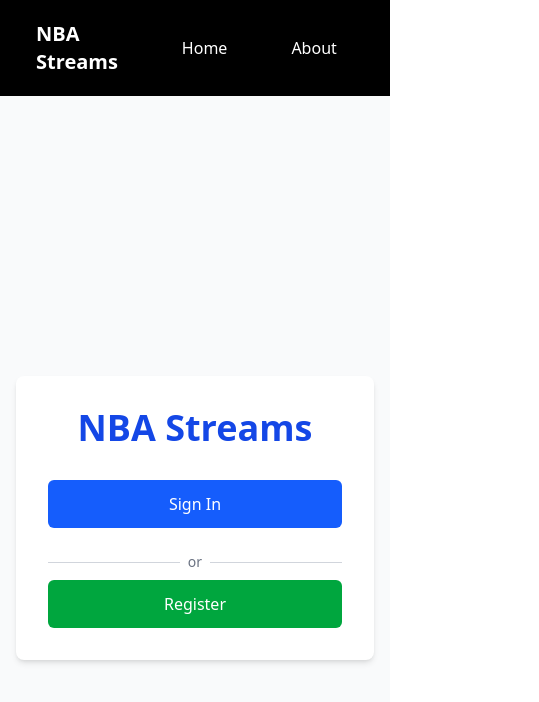
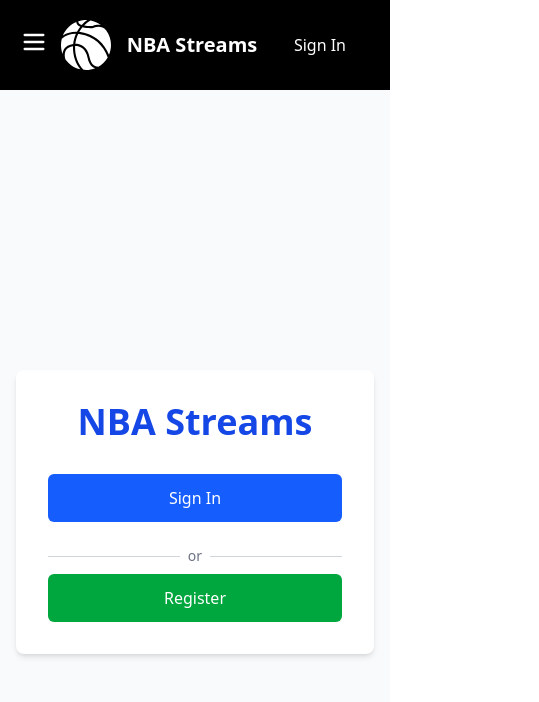
Before and after one commit to andywelly/nba-streams, a Next.js app: page / in a window 390 px wide. Shown: the top 702 px of the page, 539 px wide, since content can reach past the window. Built offline with nearby package versions, Linux system fonts and the light colour scheme; no server answers.

Commit message:
Add burger for mobile

```diff
--- a/components/header.tsx
+++ b/components/header.tsx
@@ -3,20 +3,40 @@
 import Link from 'next/link';
 import Image from 'next/image';
 import { useSession, signOut } from 'next-auth/react';
+import { useState } from 'react';
+import { Menu, X } from 'lucide-react';
 
 export default function Header() {
   const { data: session } = useSession(); // Get the user session
+  const [mobileMenuOpen, setMobileMenuOpen] = useState(false);
+
+  const toggleMobileMenu = () => {
+    setMobileMenuOpen(!mobileMenuOpen);
+  };
 
   return (
     <header className="bg-black">
       <nav className="relative z-10 p-5 flex items-center justify-between">
-        {/* Left Side: Basketball Logo, NBA Streams, and Navigation Links */}
-        <div className="flex items-center gap-4">
-          {/* Basketball Logo and NBA Streams */}
+        {/* Mobile Burger Menu */}
+        <div className="md:hidden">
+          <button
+            onClick={toggleMobileMenu}
+            className="text-white focus:outline-none"
+            aria-label="Toggle menu"
+          >
+            {mobileMenuOpen ? (
+              <X size={28} className="text-white" />
+            ) : (
+              <Menu size={28} className="text-white" />
+            )}
+          </button>
+        </div>
+
+        {/* Left Side: Basketball Logo and NBA Streams */}
         <div className="flex items-center gap-4">
           <Link href="/">
             <Image
-                src="/basketball.svg" // Update the path to your basketball image
+              src="/basketball.svg"
               alt="Basketball Home Button"
               width={50}
               height={50}
@@ -31,8 +51,8 @@
           </Link>
         </div>
 
-          {/* Navigation Links */}
-          <ul className="flex gap-4 ml-6">
+        {/* Desktop Navigation Links */}
+        <ul className="hidden md:flex gap-4 ml-6">
           <li>
             <Link
               href="/"
@@ -58,7 +78,6 @@
             </Link>
           </li>
         </ul>
-        </div>
 
         {/* Right Side: Sign In / Sign Out */}
         <div>
@@ -79,6 +98,35 @@
           )}
         </div>
       </nav>
+
+      {/* Mobile Menu Dropdown */}
+      {mobileMenuOpen && (
+        <div className="md:hidden bg-black border-t border-gray-700">
+          <div className="flex flex-col p-4 space-y-3">
+            <Link
+              href="/"
+              className="text-white hover:bg-[var(--accent-color)] hover:border-4 border-dashed hover:border-white px-6 py-2 rounded transition-all duration-300"
+              onClick={() => setMobileMenuOpen(false)}
+            >
+              Home
+            </Link>
+            <Link
+              href="/about"
+              className="text-white hover:bg-[var(--accent-color)] hover:border-4 border-dashed hover:border-white px-6 py-2 rounded transition-all duration-300"
+              onClick={() => setMobileMenuOpen(false)}
+            >
+              About
+            </Link>
+            <Link
+              href="/contact"
+              className="text-white hover:bg-[var(--accent-color)] hover:border-4 border-dashed hover:border-white px-6 py-2 rounded transition-all duration-300"
+              onClick={() => setMobileMenuOpen(false)}
+            >
+              Contact
+            </Link>
+          </div>
+        </div>
+      )}
     </header>
   );
 }
--- a/package.json
+++ b/package.json
@@ -11,6 +11,7 @@
   "dependencies": {
     "@neondatabase/serverless": "^0.10.4",
     "bcrypt": "^5.1.1",
+    "lucide-react": "^0.483.0",
     "next": "15.2.3",
     "next-auth": "^4.24.11",
     "postcss": "^8.5.3",
```
Also changed, not shown: 1 other file (tests, documents, lock files or other folders). Lines whose indentation alone changed are shown as unchanged.
